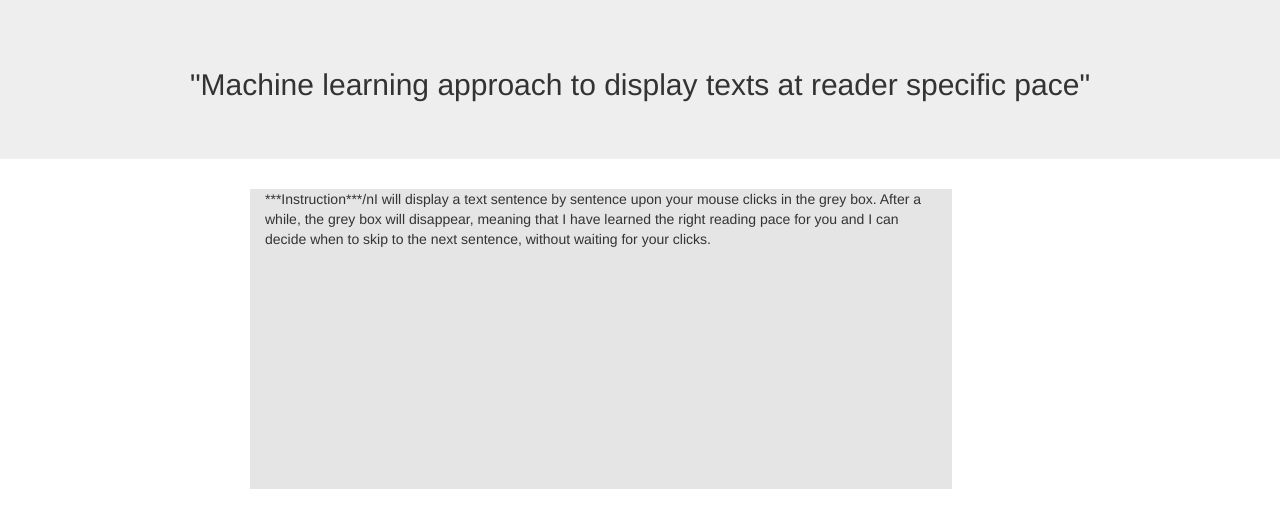
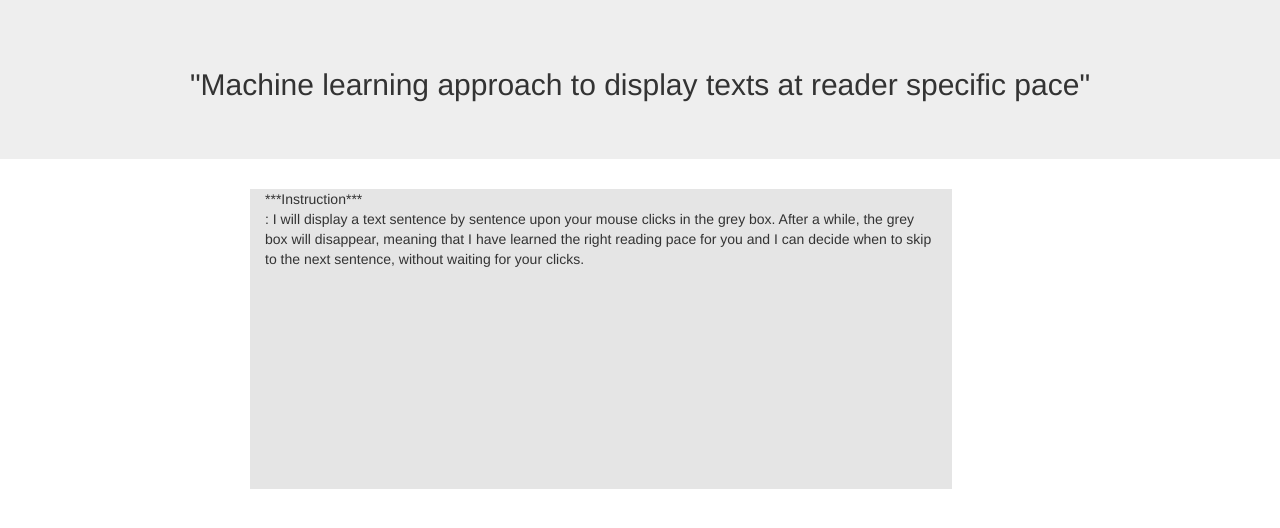
Before and after one commit to Krypton3/AutomaticReader, a plain HTML site: page index.html in a window 1280 px wide. Drawn offline with nearby package versions, Linux system fonts and the light colour scheme.

Commit message:
Update index.html

```diff
--- a/index.html
+++ b/index.html
@@ -47,7 +47,7 @@
 
     function init() {
         t = 0;
-        textdiv.innerHTML = "***Instruction***/n" +
+        textdiv.innerHTML = "***Instruction***<br>:  " +
             "I will display a text sentence by sentence upon your mouse clicks in the grey box. After a while, the grey box will disappear, meaning that I have learned the right reading pace for you and I can decide when to skip to the next sentence, without waiting for your clicks. ";
 
     }
```
